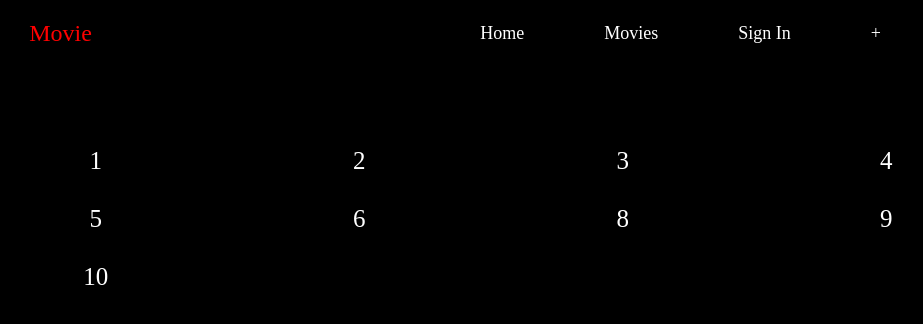
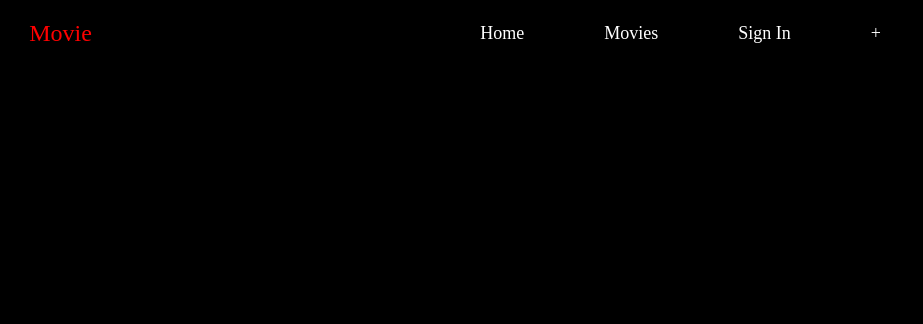
Before and after one commit to ElyasShamal/movie-website, a React (Create React App) app in the folder movies/: page /Movies in a window 1280 px wide. Shown: the top 324 px of the page, without its empty margins (165-1088 px from the left). Built offline with nearby package versions, Linux system fonts and the light colour scheme.

Commit message:
update movies.js with another api for now

```diff
--- a/movies/src/App.css
+++ b/movies/src/App.css
@@ -200,26 +200,18 @@ footer a {
 /* movies section */
 
 .movies-container {
-  width: 100%;
-  margin-top: 5rem;
-  margin-left: 1rem;
-  margin-right: 1rem;
+  display: grid;
+  grid-template-columns: repeat(auto-fill, minmax(200px, 1fr));
+  grid-gap: 50px;
+  width: 80%;
+  margin: 150px auto;
+  min-height: 500px;
 }
 
-.avaliable-movies {
-  display: grid;
-  grid-template-columns: repeat(auto-fill, minmax(200px, 1fr));
-  grid-gap: 30px;
-  width: 80%;
-  margin: auto;
-}
-
-.avaliable-movies div {
-  background-color: black;
+.avaliable-movies img {
   width: 100%;
-  color: white;
-  text-align: center;
-  font-size: 25px;
+  height: 250px;
+  border-radius: 20px;
 }
 
 /* end of movie section */
--- a/movies/src/components/Movies/Movie.js
+++ b/movies/src/components/Movies/Movie.js
@@ -1,21 +1,30 @@
-import React, { useState } from "react";
+import React, { useState, useEffect } from "react";
 
 function Movie() {
-  const [movies, SetMovies] = useState([]);
+  const [movies, setMovies] = useState([]);
+
+  // useEffect(() => {
+  //   const fetchMovie = () =>
+  //     fetch("https://api.sampleapis.com/movies/comedy").then((response) =>
+  //       response.json()
+  //     );
+
+  //   async function startFetching() {
+  //     const moviesData = await fetchMovie();
+
+  //     setMovies(moviesData);
+  //   }
+  //   startFetching();
+  // }, []);
 
   return (
     <section className="movies-container">
-      <div className="avaliable-movies">
-        <div>1</div>
-        <div>2</div>
-        <div>3</div>
-        <div>4</div>
-        <div>5</div>
-        <div>6</div>
-        <div>8</div>
-        <div>9</div>
-        <div>10</div>
-      </div>
+      {/* {movies.map((movie) => (
+        <div className="avaliable-movies" key={movie.id}>
+          <img src={movie.posterURL} alt={movie.title} />
+          <h2 style={{ color: "white" }}>{movie.title}</h2>
+        </div>
+      ))} */}
     </section>
   );
 }
```
